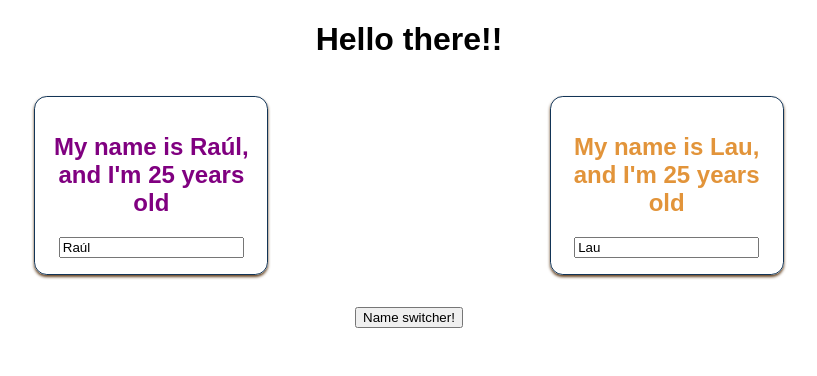
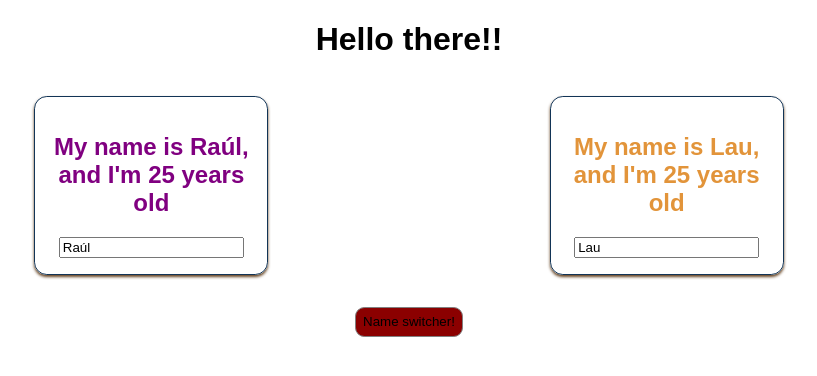
Before and after one commit to GreyWarden/curso-react, a React (Create React App) app: page / in a window 1280 px wide. Shown: the top 376 px of the page, without its empty margins (231-1048 px from the left). Built offline with nearby package versions, Linux system fonts and the light colour scheme.

Commit message:
Added button styles

```diff
--- a/src/App.js
+++ b/src/App.js
@@ -66,6 +66,15 @@ class App extends Component {
   }
 
   render() {
+    const buttonStyles = {
+      backgroundColor: 'darkred',
+      border: '1px solid grey',
+      borderRadius: '0.7em',
+      padding: '0.5em',
+      cursor: 'pointer',
+      userSelect: 'none'
+    }
+
     return (
         <div className="App">
           <h1>Hello there!!</h1>
@@ -85,7 +94,12 @@ class App extends Component {
             />
           </div>
           <p>
-            <button onClick={this.switchNameOnButtonClickHandler.bind(this, 'Herminio')}> Name switcher!</button>
+            <button
+                onClick={this.switchNameOnButtonClickHandler.bind(this, 'Herminio')}
+                style={buttonStyles}
+            >
+              Name switcher!
+            </button>
           </p>
         </div>
     );
```
